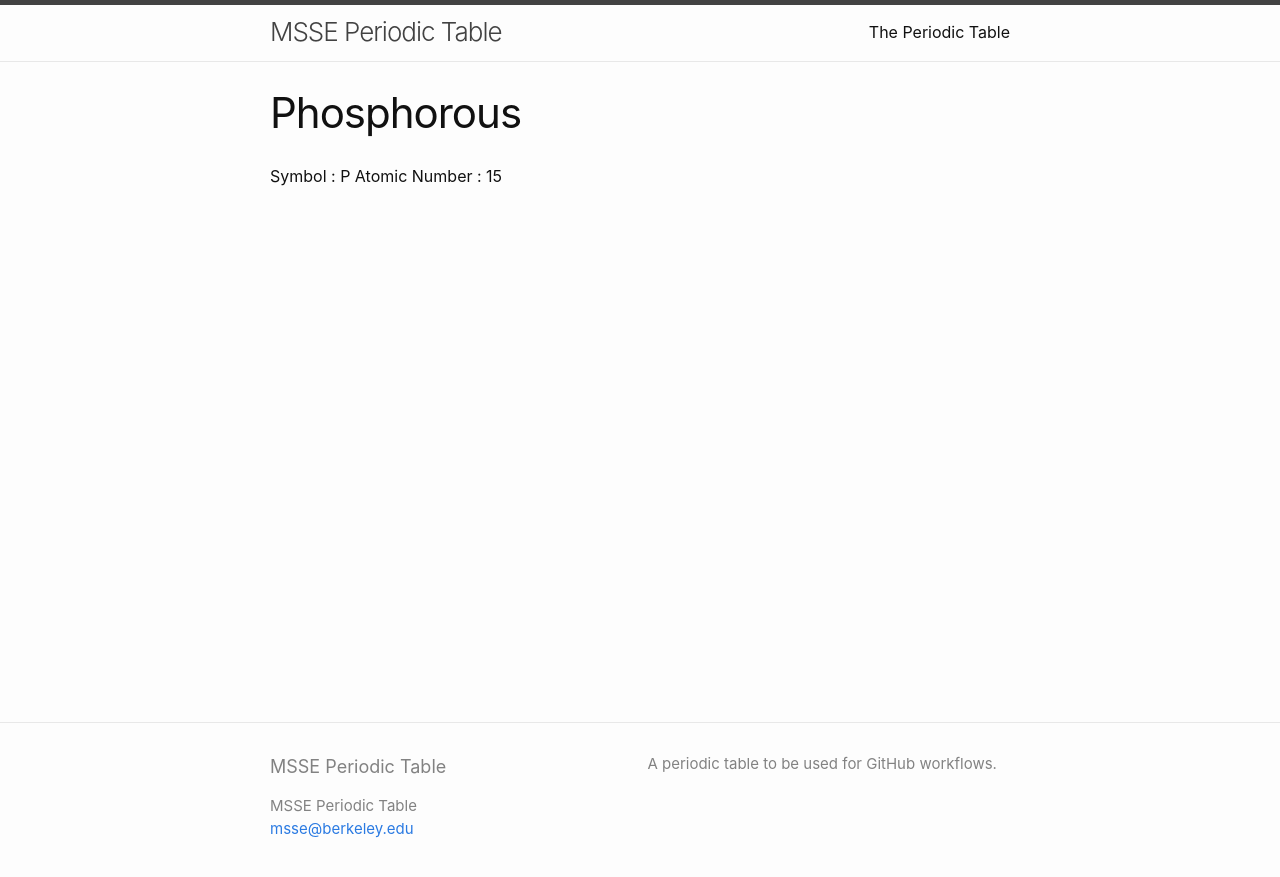
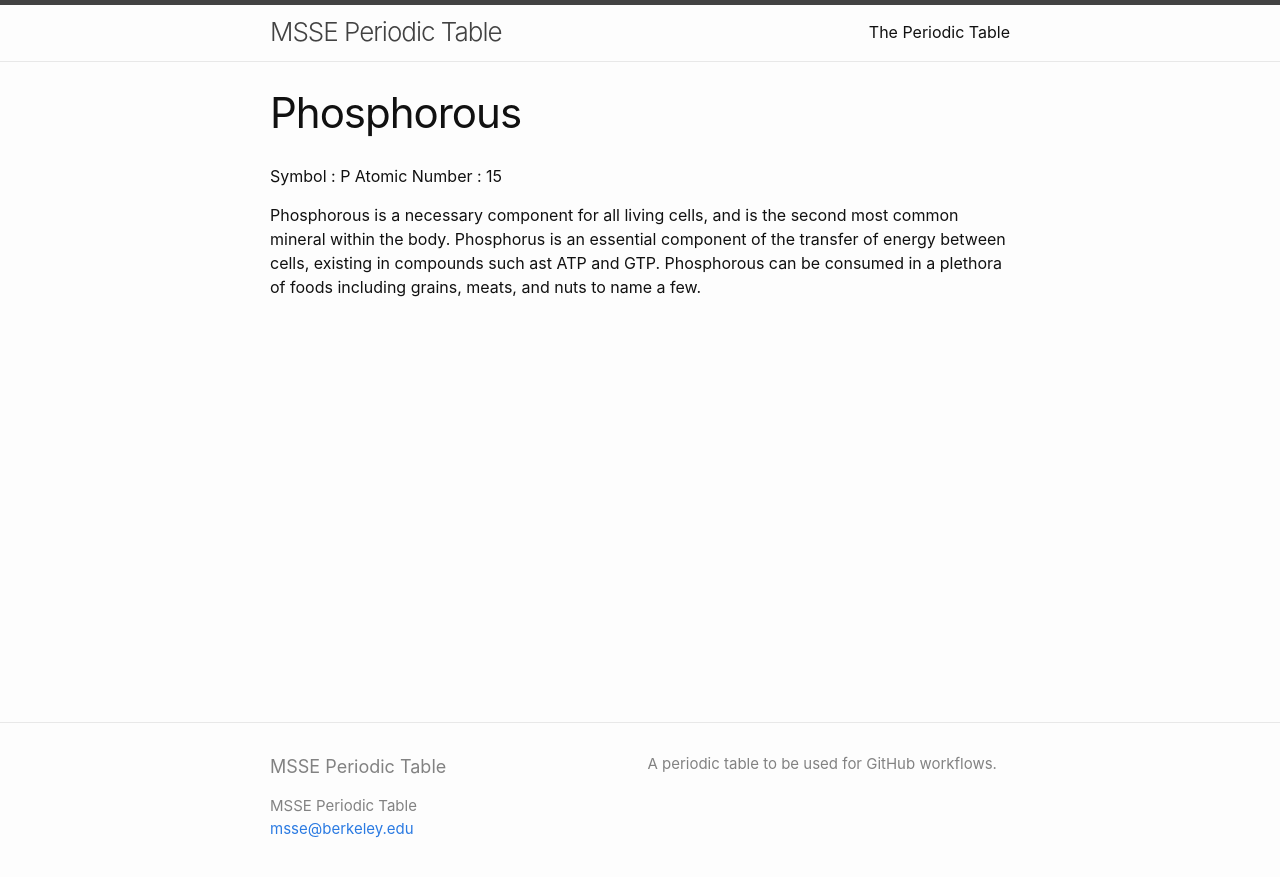
Before and after one commit to msse-chem-280-2025/periodic-table, a Jekyll site: the page built from elements/phosphorous.md, in a window 1280 px wide. Shown: the top 877 px of the page. Built offline with Jekyll 4.4.1, drawn with Linux system fonts in a browser that asks for light colours.

Commit message:
second update to phosphorous page

```diff
--- a/elements/phosphorous.md
+++ b/elements/phosphorous.md
@@ -5,3 +5,5 @@ title: Phosphorous
 
 Symbol : P
 Atomic Number : 15
+
+ Phosphorous is a necessary component for all living cells, and is the second most common mineral within the body. Phosphorus is an essential component of the transfer of energy between cells, existing in compounds such ast ATP and GTP. Phosphorous can be consumed in a plethora of foods including grains, meats, and nuts to name a few.
```
